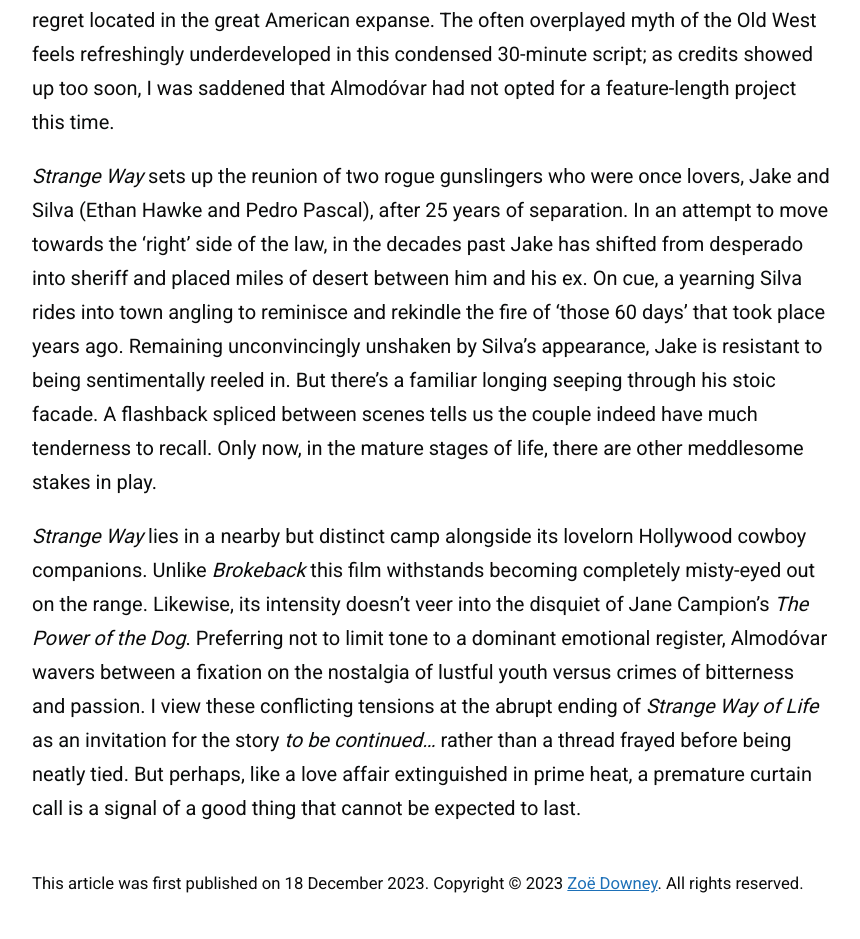
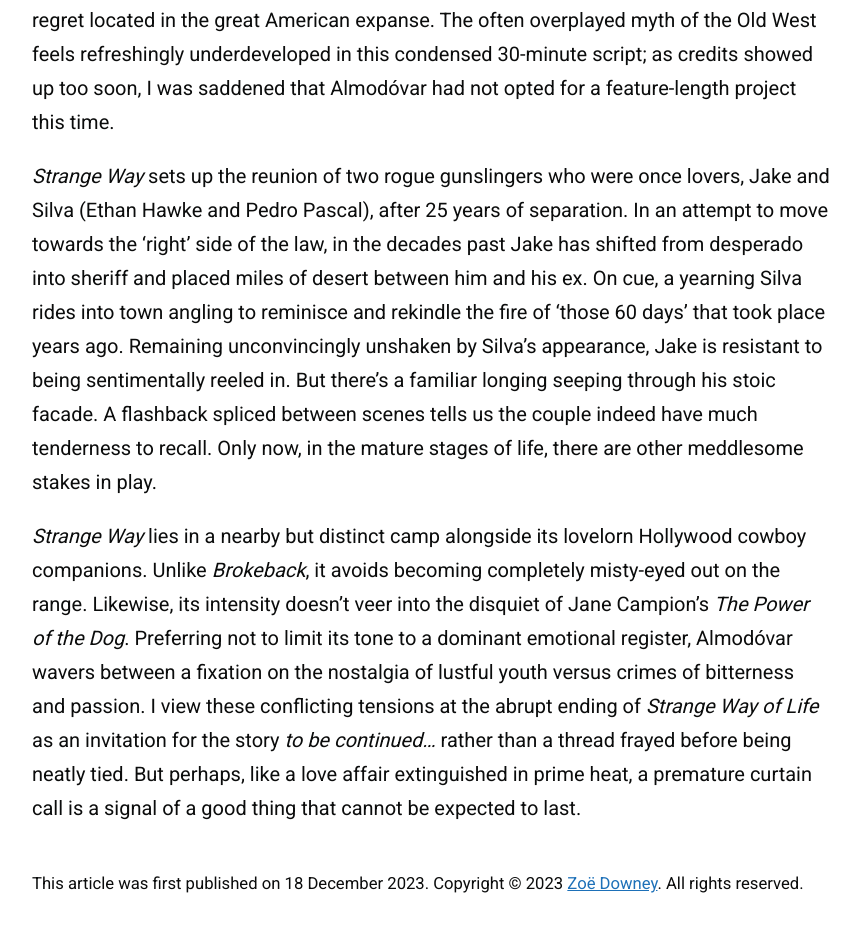
Before and after one commit to zoeurl/zoedowney.github.io, a Jekyll site: the page built from _posts/2023-12-18-strange-way-of-life.md, in a window 1280 px wide. Shown: the part 705-1644 px from the top of the page, without its empty margins (208-1068 px from the left). Built offline with Jekyll 4.4.1, drawn with Linux system fonts in a browser that asks for light colours.

Commit message:
Update 2023-12-18-strange-way-of-life.md

```diff
--- a/_posts/2023-12-18-strange-way-of-life.md
+++ b/_posts/2023-12-18-strange-way-of-life.md
@@ -13,4 +13,4 @@
 
 _Strange Way_ sets up the reunion of two rogue gunslingers who were once lovers, Jake and Silva (Ethan Hawke and Pedro Pascal), after 25 years of separation. In an attempt to move towards the ‘right’ side of the law, in the decades past Jake has shifted from desperado into sheriff and placed miles of desert between him and his ex. On cue, a yearning Silva rides into town angling to reminisce and rekindle the fire of ‘those 60 days’ that took place years ago. Remaining unconvincingly unshaken by Silva’s appearance, Jake is resistant to being sentimentally reeled in. But there’s a familiar longing seeping through his stoic facade. A flashback spliced between scenes tells us the couple indeed have much tenderness to recall. Only now, in the mature stages of life, there are other meddlesome stakes in play.
 
-_Strange Way_ lies in a nearby but distinct camp alongside its lovelorn Hollywood cowboy companions. Unlike _Brokeback_ this film withstands becoming completely misty-eyed out on the range. Likewise, its intensity doesn’t veer into the disquiet of Jane Campion’s _The Power of the Dog_. Preferring not to limit tone to a dominant emotional register, Almodóvar wavers between a fixation on the nostalgia of lustful youth versus crimes of bitterness and passion. I view these conflicting tensions at the abrupt ending of _Strange Way of Life_ as an invitation for the story _to be continued…_ rather than a thread frayed before being neatly tied. But perhaps, like a love affair extinguished in prime heat, a premature curtain call is a signal of a good thing that cannot be expected to last.
+_Strange Way_ lies in a nearby but distinct camp alongside its lovelorn Hollywood cowboy companions. Unlike _Brokeback_, it avoids becoming completely misty-eyed out on the range. Likewise, its intensity doesn’t veer into the disquiet of Jane Campion’s _The Power of the Dog_. Preferring not to limit its tone to a dominant emotional register, Almodóvar wavers between a fixation on the nostalgia of lustful youth versus crimes of bitterness and passion. I view these conflicting tensions at the abrupt ending of _Strange Way of Life_ as an invitation for the story _to be continued…_ rather than a thread frayed before being neatly tied. But perhaps, like a love affair extinguished in prime heat, a premature curtain call is a signal of a good thing that cannot be expected to last.
```
